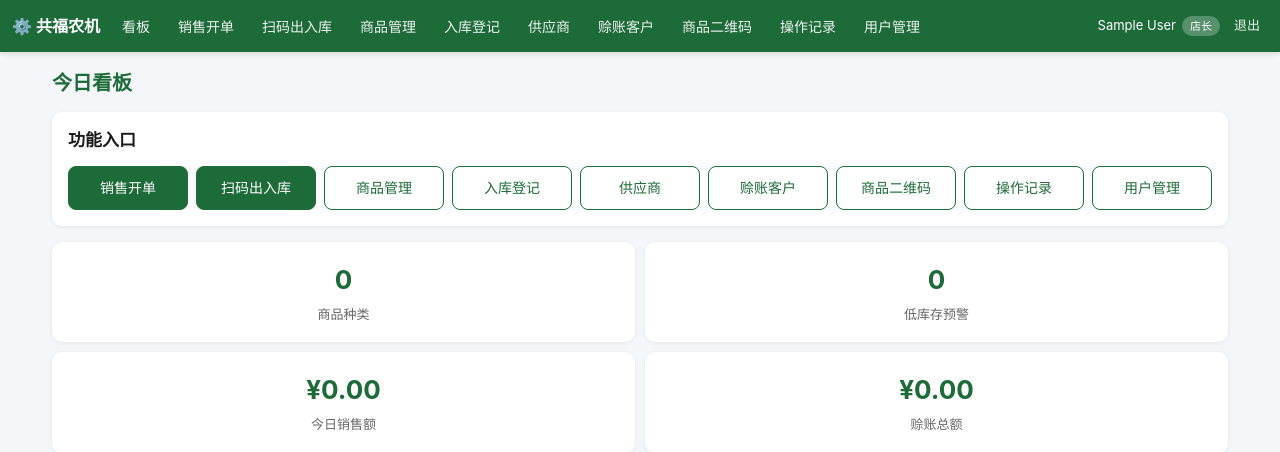
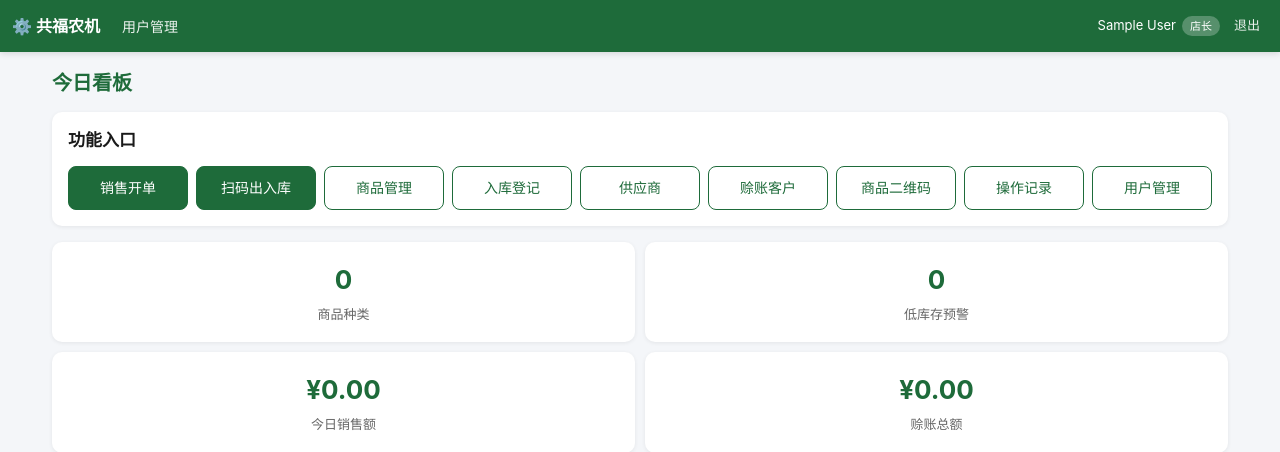
Before and after one commit to Cao1995988/gfnj-inventory, a Flask app: page / in a window 1280 px wide. Shown: the top 452 px of the page. Run offline with Flask 3, Linux system fonts and the light colour scheme; the visitor is signed in with stand-in values (Sample User, id 1); data that the repository does not hold is empty.

Commit message:
fix: 导航栏仅保留用户管理，避免与首页功能入口重复

```diff
--- a/templates/base.html
+++ b/templates/base.html
@@ -17,15 +17,6 @@
   <header class="top-bar">
     <a href="/" class="brand">⚙️ 共福农机</a>
     <div class="nav">
-      <a href="/">看板</a>
-      <a href="/sales">销售开单</a>
-      <a href="/scan">扫码出入库</a>
-      <a href="/products">商品管理</a>
-      <a href="/purchases">入库登记</a>
-      <a href="/suppliers">供应商</a>
-      <a href="/customers">赊账客户</a>
-      <a href="/qrcodes">商品二维码</a>
-      <a href="/logs">操作记录</a>
       <a href="/users">用户管理</a>
     </div>
     <div class="user">
```
